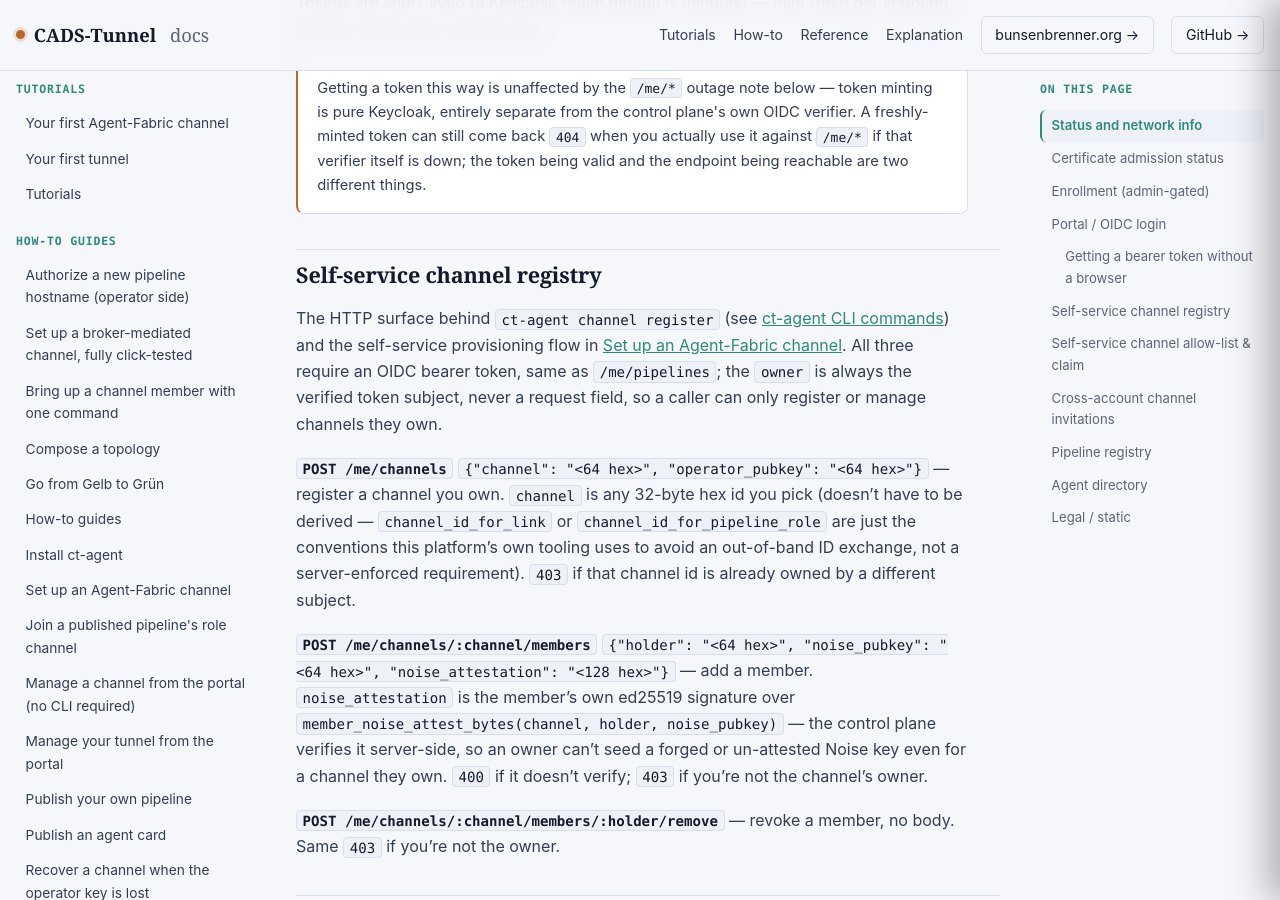
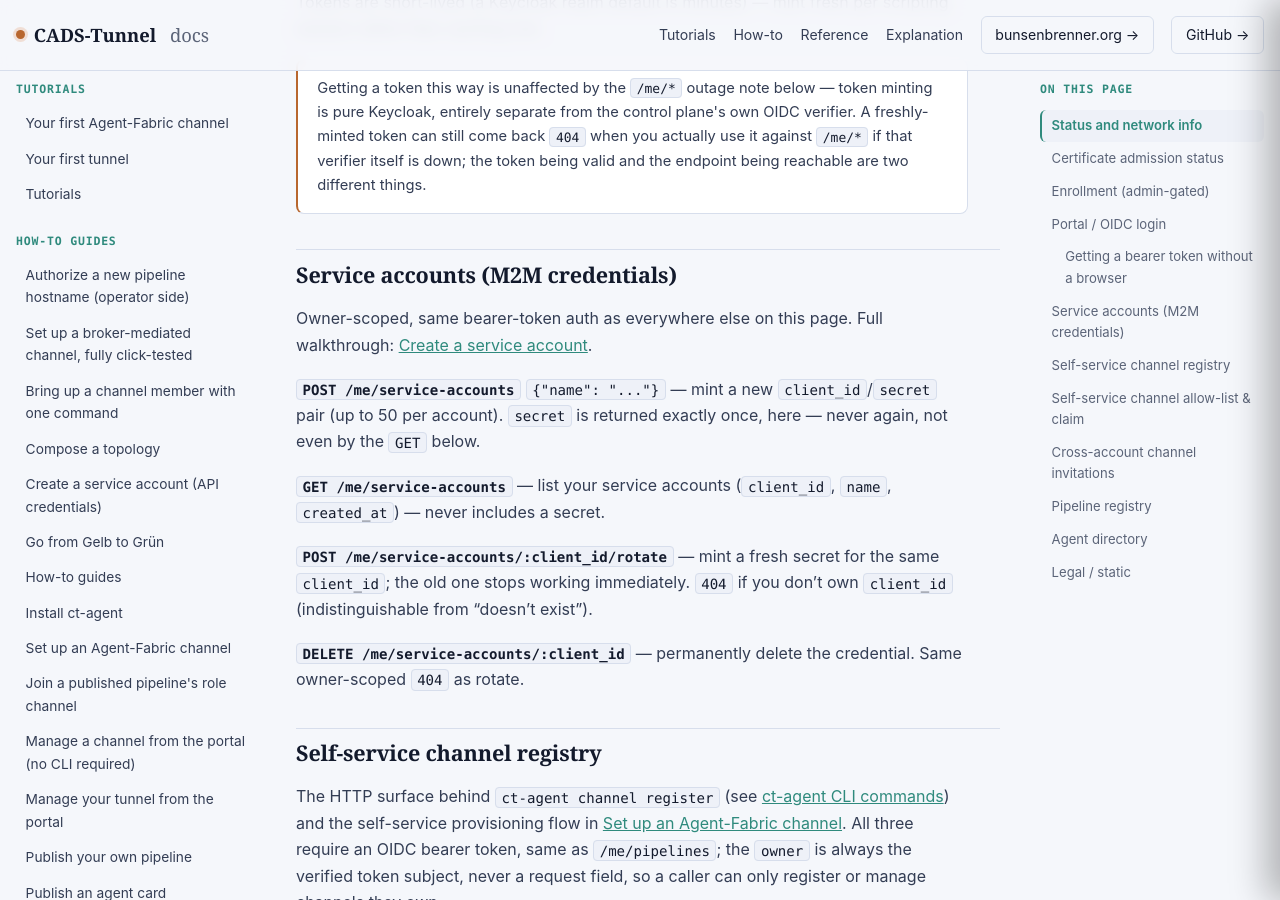
Before and after one commit to scimbe/CADS-Tunnel-docs, a Jekyll site: the page built from _reference/api-endpoints.md, in a window 1280 px wide and 900 px high, scrolled down 4175 px. Built offline with Jekyll 4.4.1, drawn with Linux system fonts in a browser that asks for light colours.

Commit message:
how-to + reference: document self-service service accounts (M2M credentials) (#5)
Docs-audit checklist item: service accounts had no page at all. Click-tested
live against bunsenbrenner.org with the docs-test account -- creation,
the one-time secret reveal (redacted in the screenshot before publishing,
even though the account is disposable), a real client_credentials token
exchange against Keycloak, an authenticated call with that token confirming
it's a genuinely separate identity (GET /me/service-accounts as the SA
itself returns [], not the owner's accounts), and rotate/revoke -- all
owner-scoped 404s confirmed. Cleaned up the test service accounts after.


Claude-Session: https://claude.ai/code/session_01P7RcWwn9qfcZMcfYXfutF3

Co-authored-by: scimbe <becke@vps-1779cd55.vps.ovh.net>
Co-authored-by: Claude Sonnet 5 <noreply@anthropic.com>

```diff
--- a/_reference/api-endpoints.md
+++ b/_reference/api-endpoints.md
@@ -171,6 +171,24 @@ still come back <code>404</code> when you actually use it against <code>/me/*</c
 itself is down; the token being valid and the endpoint being reachable are two different things.
 </div>
 
+## Service accounts (M2M credentials)
+
+Owner-scoped, same bearer-token auth as everywhere else on this page. Full walkthrough:
+[Create a service account]({{ '/how-to/create-a-service-account/' | relative_url }}).
+
+**`POST /me/service-accounts`** `{"name": "..."}` — mint a new `client_id`/`secret` pair (up to 50 per
+account). `secret` is returned exactly once, here — never again, not even by the `GET` below.
+
+**`GET /me/service-accounts`** — list your service accounts (`client_id`, `name`, `created_at`) — never
+includes a secret.
+
+**`POST /me/service-accounts/:client_id/rotate`** — mint a fresh secret for the same `client_id`; the old
+one stops working immediately. `404` if you don't own `client_id` (indistinguishable from "doesn't
+exist").
+
+**`DELETE /me/service-accounts/:client_id`** — permanently delete the credential. Same owner-scoped `404`
+as rotate.
+
 ## Self-service channel registry
 
 The HTTP surface behind `ct-agent channel register` (see
```
Also changed, not shown: _how-to/create-a-service-account.md (added, +94 -0 lines), assets/img/sa-created-secret.png (added), assets/img/sa-empty.png (added).
